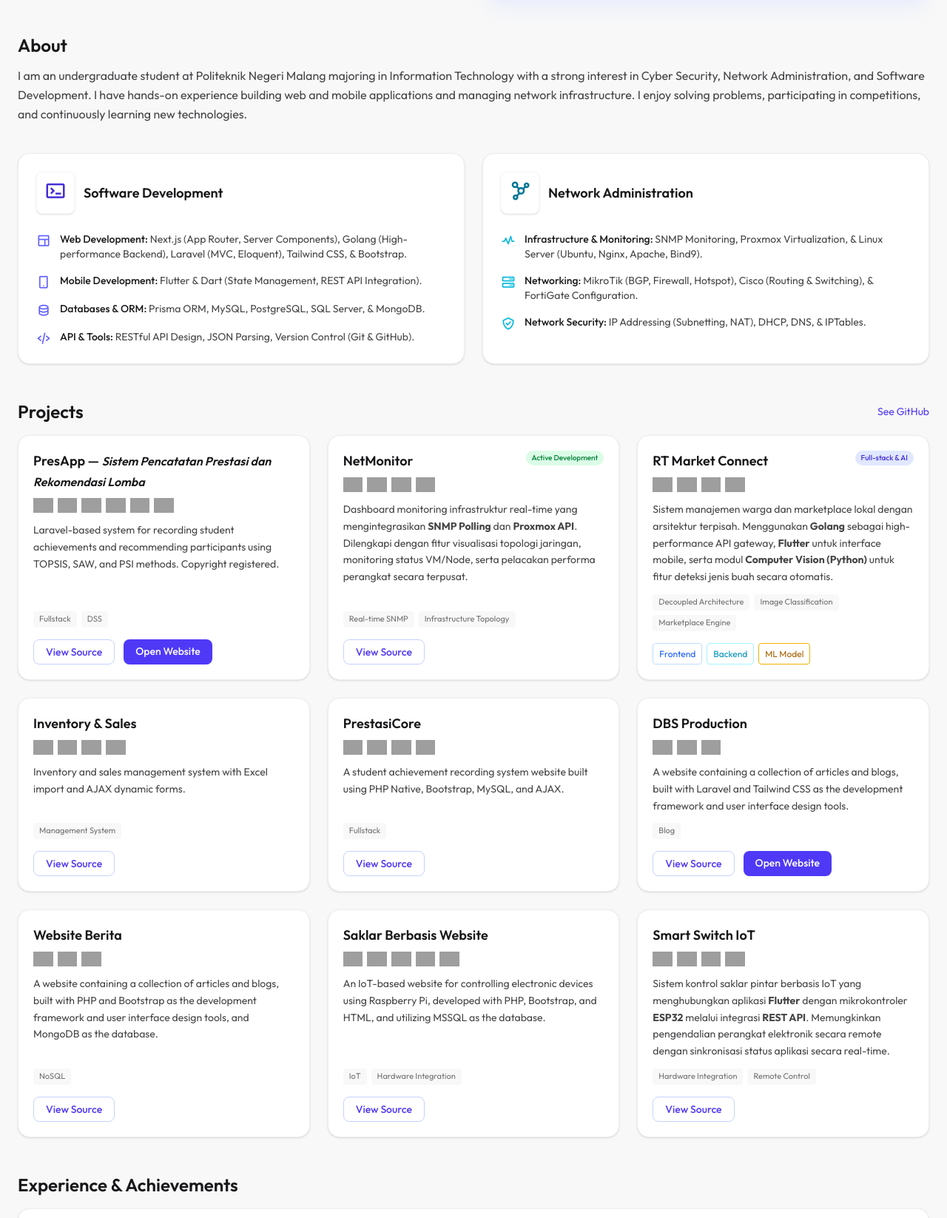
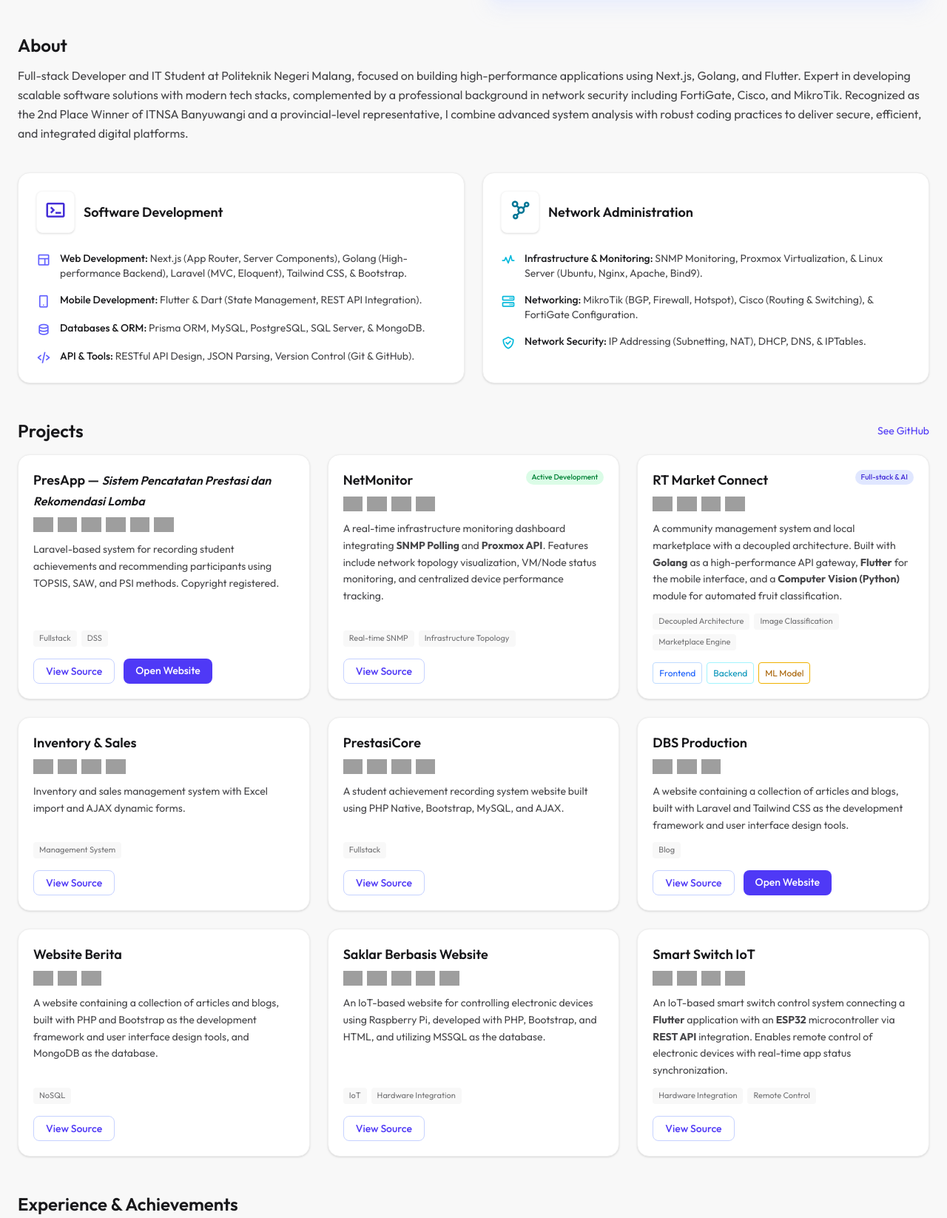
Before and after one commit to dedybayu/portfolio, a website: page index.html in a window 1280 px wide. Shown: the part 539-2185 px from the top of the page at 74% size. Drawn offline with nearby package versions, Linux system fonts and the light colour scheme; grey boxes are pictures that could not be loaded.

Commit message:
change: english

```diff
--- a/index.html
+++ b/index.html
@@ -200,11 +200,12 @@
         <!-- About -->
         <section id="about" class="mt-12">
             <h2 class="text-2xl font-semibold">About</h2>
-            <p class="mt-3 text-base-content/80">I am an undergraduate student at Politeknik Negeri Malang majoring in
-                Information Technology with a strong interest in Cyber Security, Network Administration, and Software
-                Development. I have hands-on experience building web and mobile applications and managing network
-                infrastructure. I enjoy solving problems, participating in competitions, and continuously learning new
-                technologies.</p>
+            <p class="mt-3 text-base-content/80">Full-stack Developer and IT Student at Politeknik Negeri Malang,
+                focused on building high-performance applications using Next.js, Golang, and Flutter. Expert in
+                developing scalable software solutions with modern tech stacks, complemented by a professional
+                background in network security including FortiGate, Cisco, and MikroTik. Recognized as the 2nd Place
+                Winner of ITNSA Banyuwangi and a provincial-level representative, I combine advanced system analysis
+                with robust coding practices to deliver secure, efficient, and integrated digital platforms.</p>
         </section>
 
         <!-- Skills -->
@@ -254,7 +255,8 @@
             <div
                 class="bg-base-100 rounded-2xl shadow-sm hover:shadow-xl hover:-translate-y-1 hover:shadow-indigo-500/10 transition-all duration-300 p-6 border border-base-300">
                 <div class="flex items-center gap-3 mb-6">
-                    <div class="p-2.5 bg-white shadow-sm border border-base-200 dark:border-transparent dark:shadow-none dark:bg-cyan-900/30 text-cyan-700 dark:text-cyan-400 rounded-lg">
+                    <div
+                        class="p-2.5 bg-white shadow-sm border border-base-200 dark:border-transparent dark:shadow-none dark:bg-cyan-900/30 text-cyan-700 dark:text-cyan-400 rounded-lg">
                         <i class='bx bx-network-chart text-3xl'></i>
                     </div>
                     <h3 class="font-semibold text-lg">Network Administration</h3>
@@ -358,9 +360,9 @@
                     </div>
 
                     <p class="mt-3 text-sm text-base-content/80 flex-grow leading-relaxed">
-                        Dashboard monitoring infrastruktur real-time yang mengintegrasikan <strong>SNMP Polling</strong>
-                        dan <strong>Proxmox API</strong>. Dilengkapi dengan fitur visualisasi topologi jaringan,
-                        monitoring status VM/Node, serta pelacakan performa perangkat secara terpusat.
+                        A real-time infrastructure monitoring dashboard integrating <strong>SNMP Polling</strong>
+                        and <strong>Proxmox API</strong>. Features include network topology visualization,
+                        VM/Node status monitoring, and centralized device performance tracking.
                     </p>
 
                     <div class="mt-3 flex flex-wrap gap-1">
@@ -400,10 +402,10 @@
                     </div>
 
                     <p class="mt-3 text-sm text-base-content/80 flex-grow leading-relaxed">
-                        Sistem manajemen warga dan marketplace lokal dengan arsitektur terpisah. Menggunakan
-                        <strong>Golang</strong> sebagai high-performance API gateway, <strong>Flutter</strong> untuk
-                        interface mobile, serta modul <strong>Computer Vision (Python)</strong> untuk fitur deteksi
-                        jenis buah secara otomatis.
+                        A community management system and local marketplace with a decoupled architecture. Built with
+                        <strong>Golang</strong> as a high-performance API gateway, <strong>Flutter</strong> for the
+                        mobile interface, and a <strong>Computer Vision (Python)</strong> module for automated fruit
+                        classification.
                     </p>
 
                     <div class="mt-3 flex flex-wrap gap-1">
@@ -626,10 +628,9 @@
                     </div>
 
                     <p class="mt-3 text-sm text-base-content/80 flex-grow leading-relaxed">
-                        Sistem kontrol saklar pintar berbasis IoT yang menghubungkan aplikasi <strong>Flutter</strong>
-                        dengan mikrokontroler <strong>ESP32</strong> melalui integrasi <strong>REST API</strong>.
-                        Memungkinkan pengendalian perangkat elektronik secara remote dengan sinkronisasi status aplikasi
-                        secara real-time.
+                        An IoT-based smart switch control system connecting a <strong>Flutter</strong> application
+                        with an <strong>ESP32</strong> microcontroller via <strong>REST API</strong> integration.
+                        Enables remote control of electronic devices with real-time app status synchronization.
                     </p>
 
                     <div class="mt-3 flex flex-wrap gap-1">
```
